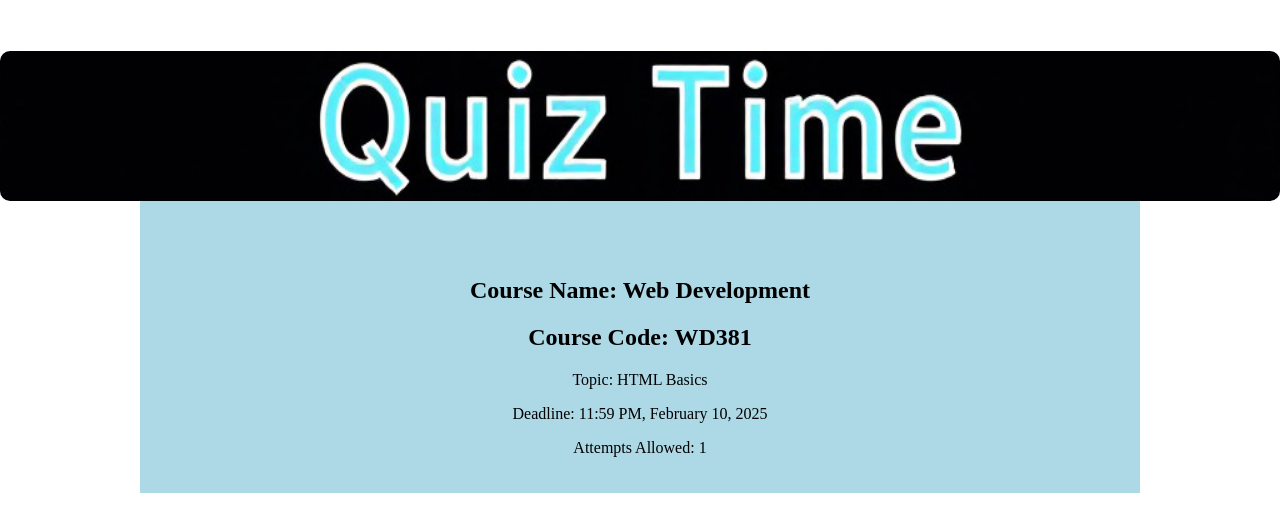
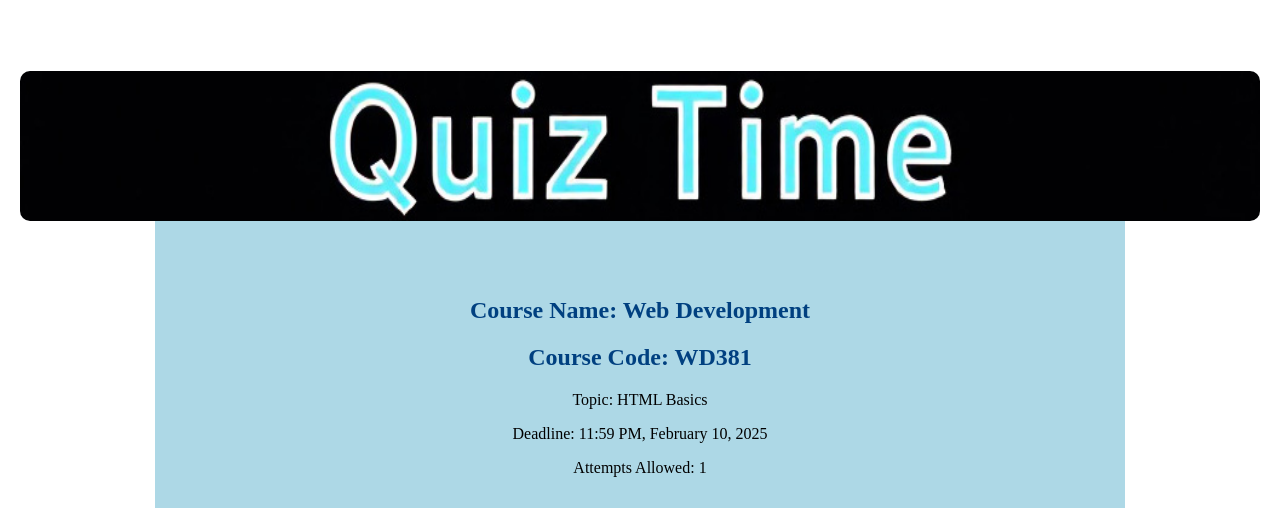
Before and after one commit to SahilBacchus/ENSF381-Assignment02, a plain HTML site: page attempt_quiz.html in a window 1280 px wide. Shown: the part 181-689 px from the top of the page. Drawn offline with Linux system fonts and the light colour scheme.

Commit message:
fixed minor styling details

```diff
--- a/styles.css
+++ b/styles.css
@@ -187,6 +187,7 @@ footer {
     flex-direction: column;
     text-align: center;
     align-items: center;
+    padding: 20px;
 
 }
 
@@ -196,6 +197,10 @@ footer {
     margin-left: 25px;
     margin-right: 25px;
     width: 75%;
+}
+
+.course-details h2 {
+    color: #004080;
 }
 
 
```
